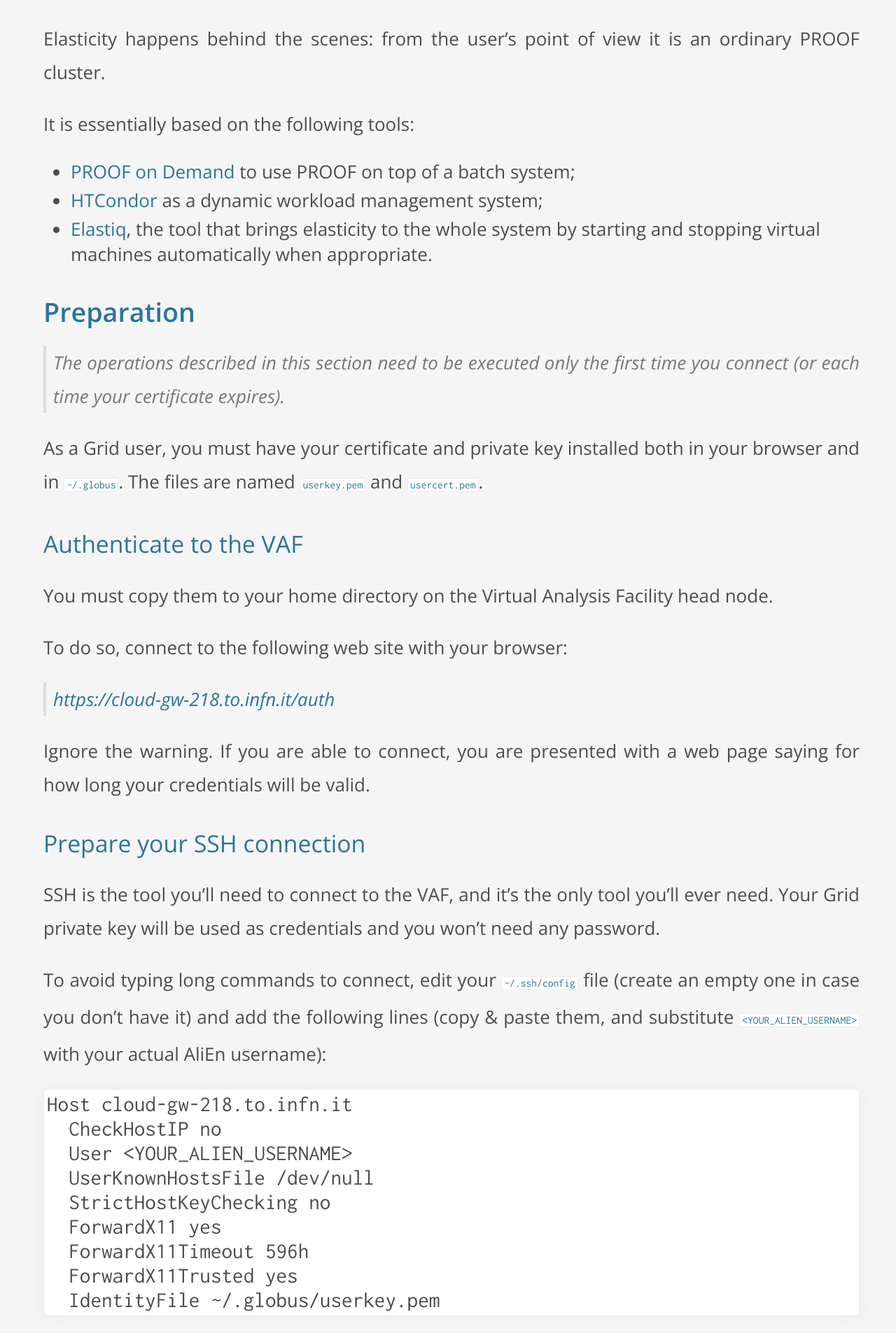
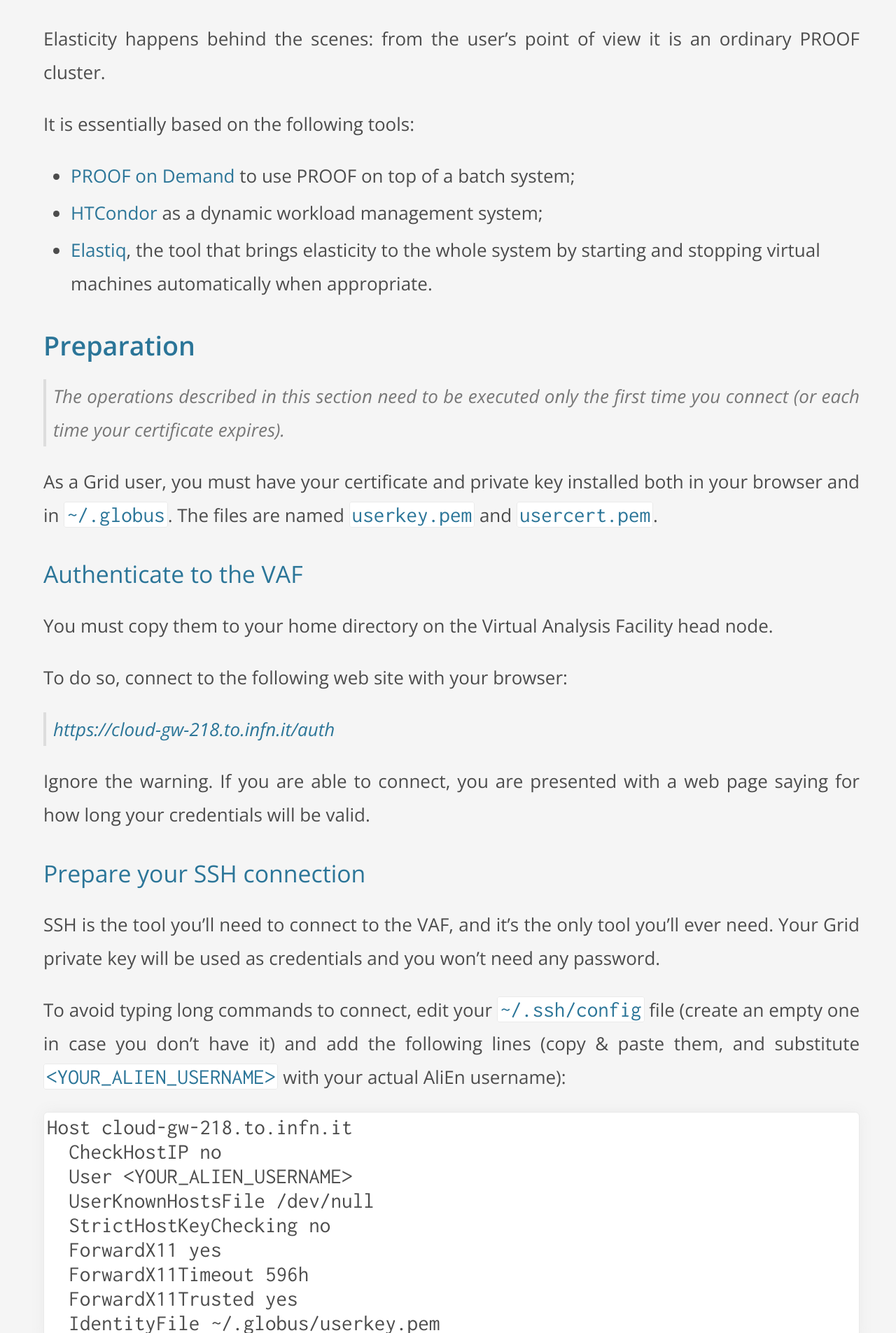
Before and after one commit to dberzano/dberzano.github.io, a Jekyll site: the page built from vafguide.md, in a window 1280 px wide. Shown: the part 617-2522 px from the top of the page at 70% size. Built offline with Jekyll 4.4.1, drawn with Linux system fonts in a browser that asks for light colours; Markdown is read by kramdown in place of the engine named in the settings.

Commit message:
Addressed issues on Firefox/Chrome mobile

```diff
--- a/css/mobile.css
+++ b/css/mobile.css
@@ -39,11 +39,15 @@
 }
 
 /* This is bizarre: chrome for android magnifies this inline text for no reason?! */
-p code, li code {
+/*p code, li code {
   font-size: 60%;
+}*/
+
+#content p {
+  line-height: 48px;
 }
 
-#content p {
+#content li {
   line-height: 48px;
 }
 
```
